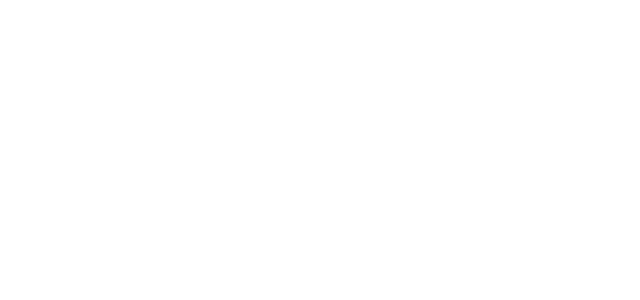
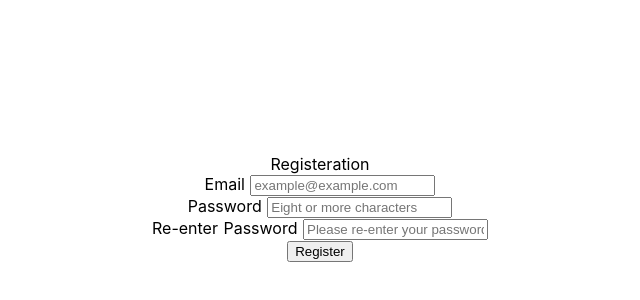
Before and after one commit to AbdelrahmanSadat/twitter-clone, a Nuxt app in the folder client/: page /register in a window 1280 px wide. Before the commit this address had no page. Shown: the part 192-492 px from the top of the page, without its empty margins (320-960 px from the left). Built offline with nearby package versions, Linux system fonts and the light colour scheme.

Commit message:
Added the basis of the registeration, login, and verification forms.

```diff
--- /dev/null
+++ b/client/pages/about/index.vue
@@ -0,0 +1,18 @@
+<template>
+  <section class="container">
+    <div>
+      About page
+      <nuxt-child/>
+    </div>
+  </section>
+</template>
+
+<style scoped>
+.container {
+  min-height: 100vh;
+  display: flex;
+  justify-content: center;
+  align-items: center;
+  text-align: center;
+}
+</style>
--- /dev/null
+++ b/client/pages/login/index.vue
@@ -0,0 +1,42 @@
+<template>
+  <section class="container">
+    <div>
+        Login
+        <form v-on:submit.prevent="onSubmit" method="POST">
+          <label>
+            Email
+            <input type="email" name="email" placeholder="example@example.com" >
+          </label>
+          <br>
+          <label>
+            Password
+            <input type="password" name="password" placeholder="Eight or more characters">
+          </label>
+          <br>
+          <button>Login</button>
+        </form>
+    </div>
+  </section>
+</template>
+
+<script>
+export default {
+  methods:{
+    onSubmit(e){
+      // TODO: send request to backend server
+      console.log("Submitted")
+    }
+  }
+}
+</script>
+
+<style scoped>
+/* TODO: remove this and add some styling */
+.container {
+  min-height: 100vh;
+  display: flex;
+  justify-content: center;
+  align-items: center;
+  text-align: center;
+}
+</style>
--- /dev/null
+++ b/client/pages/register/index.vue
@@ -0,0 +1,47 @@
+<template>
+  <section class="container">
+    <div>
+        Registeration
+        <form v-on:submit.prevent="onSubmit" method="POST">
+          <label>
+            Email
+            <input type="email" name="email" placeholder="example@example.com" >
+          </label>
+          <br>
+          <label>
+            Password
+            <input type="password" name="password" placeholder="Eight or more characters">
+          </label>
+          <br>
+          <label for="password re-entry">
+            Re-enter Password
+            <input type="password" name="password re-entry" placeholder="Please re-enter your password">
+          </label>
+          <br>
+          <button>Register</button>
+        </form>
+    </div>
+  </section>
+</template>
+
+<script>
+export default {
+  methods:{
+    onSubmit(e){
+      // TODO: send request to backend server
+      console.log("Submitted")
+    }
+  }
+}
+</script>
+
+<style scoped>
+/* TODO: remove this and add some styling */
+.container {
+  min-height: 100vh;
+  display: flex;
+  justify-content: center;
+  align-items: center;
+  text-align: center;
+}
+</style>
--- /dev/null
+++ b/client/pages/verification/index.vue
@@ -0,0 +1,37 @@
+<template>
+  <section class="container">
+    <div>
+        Verification
+        <form v-on:submit.prevent="onSubmit" method="POST">
+          <label>
+            Verification Code
+            <input type="number" name="verificationCode">
+          </label>
+          <br>
+          <button>Verify</button>
+        </form>
+    </div>
+  </section>
+</template>
+
+<script>
+export default {
+  methods:{
+    onSubmit(e){
+      // TODO: send request to backend server
+      console.log("Submitted")
+    }
+  }
+}
+</script>
+
+<style scoped>
+/* TODO: remove this and add some styling */
+.container {
+  min-height: 100vh;
+  display: flex;
+  justify-content: center;
+  align-items: center;
+  text-align: center;
+}
+</style>
```
